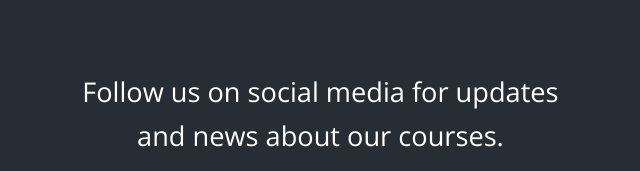
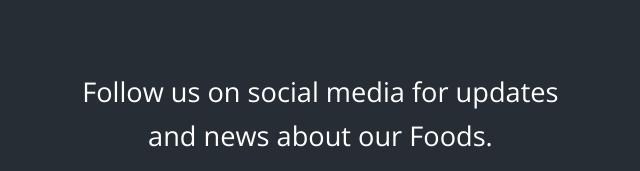
Before and after one commit to MdMehediHasan22/crumbz, a plain HTML site: page contact.html in a window 1280 px wide. Shown: the part 767-938 px from the top of the page, 38-678 px from the left. Drawn offline with nearby package versions, Linux system fonts and the light colour scheme.

Commit message:
complete

```diff
--- a/contact.html
+++ b/contact.html
@@ -88,7 +88,7 @@
   <section class="social section">
     <div class="container">
         <div class="social-content">
-            <p>Follow us on social media for updates <br> and news about our courses.</p>
+            <p>Follow us on social media for updates <br> and news about our Foods.</p>
             <div class="social-icons">
                 <a href="https://www.facebook.com/profile.php?id=61573855299883" target="_blank" aria-label="Follow Us On Facebook">
                     <i class="fa-brands fa-facebook fa-2x"></i>
```
Also changed, not shown: details.html (+1 -1 lines), events.html (+1 -1 lines), index.html (+1 -1 lines).
